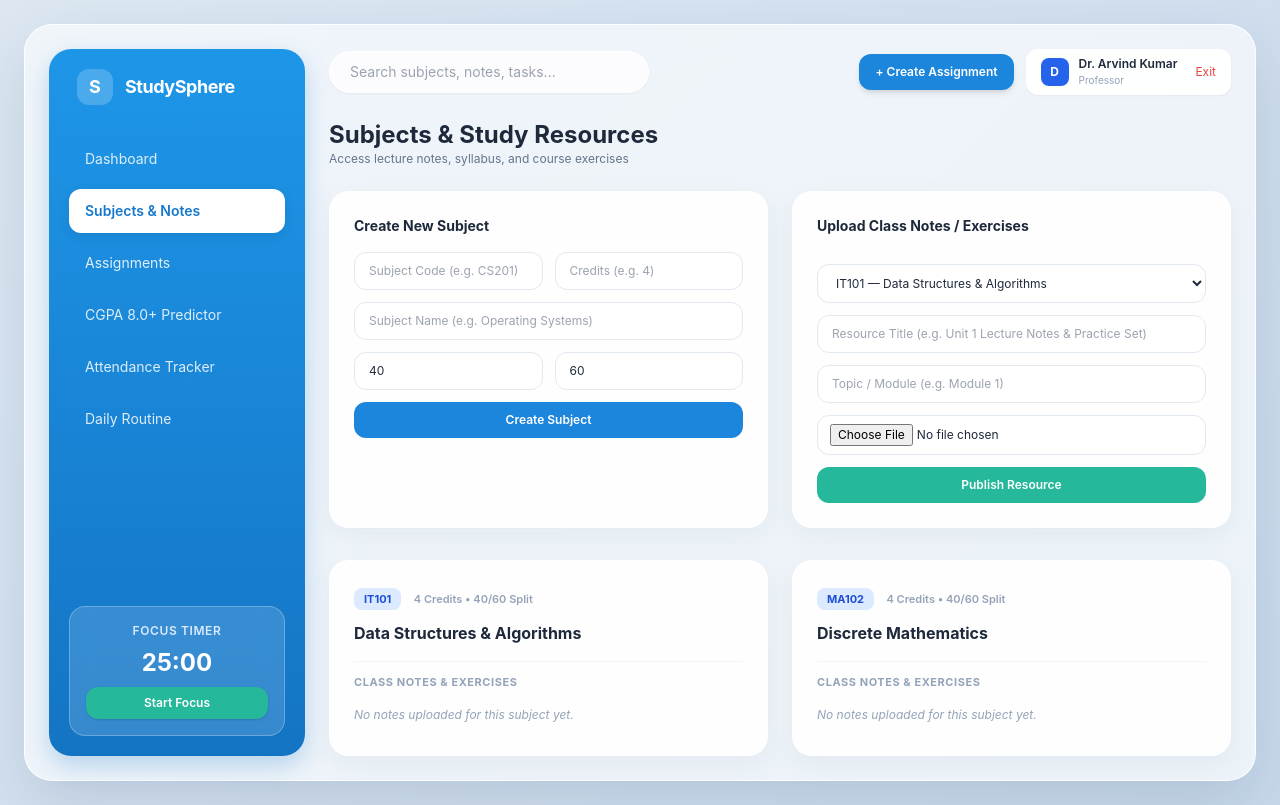
After one commit to pizzasslice/StudySphere, a Flask app: page /subjects in a window 1280 px wide. The commit adds this page. Run offline with Flask 3, Linux system fonts and the light colour scheme; a user stored in the database is signed in; some libraries are stand-ins or nearby versions.

Commit message:
Added Module A files to sailesh branch

```diff
--- a/app.py
+++ b/app.py
@@ -1,13 +1,16 @@
 import os
+from datetime import datetime
 from flask import Flask, render_template, request, redirect, url_for, flash
 from flask_login import LoginManager, login_user, logout_user, login_required, current_user
 from werkzeug.security import generate_password_hash, check_password_hash
+from werkzeug.utils import secure_filename
 from models import db, User, Subject, Enrolment, Assignment, Submission, Resource
 
 app = Flask(__name__)
 app.config['SECRET_KEY'] = 'studysphere-secret-2026'
 app.config['SQLALCHEMY_DATABASE_URI'] = 'sqlite:///studysphere.db'
-app.config['UPLOAD_FOLDER'] = 'static/uploads'
+app.config['UPLOAD_FOLDER'] = os.path.join('static', 'uploads')
+os.makedirs(app.config['UPLOAD_FOLDER'], exist_ok=True)
 
 db.init_app(app)
 login_manager = LoginManager(app)
@@ -16,6 +19,13 @@ login_manager.login_view = 'login'
 @login_manager.user_loader
 def load_user(user_id):
     return User.query.get(int(user_id))
+
+def save_uploaded_file(file_obj):
+    if file_obj and file_obj.filename:
+        clean_name = f"{int(datetime.utcnow().timestamp())}_{secure_filename(file_obj.filename)}"
+        file_obj.save(os.path.join(app.config['UPLOAD_FOLDER'], clean_name))
+        return clean_name
+    return None
 
 def seed_initial_data():
     if User.query.first():
@@ -37,6 +47,9 @@ def seed_initial_data():
 
     db.session.add(Enrolment(student_id=stud.id, subject_id=sub1.id, internal_marks=36, grade_point=9.0))
     db.session.add(Enrolment(student_id=stud.id, subject_id=sub2.id, internal_marks=32, grade_point=8.0))
+    db.session.add(Assignment(subject_id=sub1.id, title='Binary Search Tree Lab',
+                              instructions='Implement insertion, deletion, and inorder traversal in Python and upload your PDF report.',
+                              max_marks=50, deadline=datetime(2026, 11, 25, 23, 59)))
     db.session.commit()
 
 @app.route('/', methods=['GET', 'POST'])
@@ -52,28 +65,140 @@ def login():
 @app.route('/dashboard')
 @login_required
 def dashboard():
-    # Calculate dynamic CGPA from enrolments
+    if current_user.role == 'professor':
+        subjects = Subject.query.filter_by(professor_id=current_user.id).all()
+        sub_ids = [s.id for s in subjects]
+        assignments = Assignment.query.filter(Assignment.subject_id.in_(sub_ids)).all() if sub_ids else []
+        assign_ids = [a.id for a in assignments]
+        subs = Submission.query.filter(Submission.assignment_id.in_(assign_ids)).all() if assign_ids else []
+        pending_count = sum(1 for s in subs if s.status != 'Graded')
+        recent_subs = [(s, Assignment.query.get(s.assignment_id), User.query.get(s.student_id)) for s in subs[:5]]
+        return render_template('prof_dash.html', active_page='dashboard', subjects=subjects,
+                               assignments=assignments, pending_count=pending_count, recent_subs=recent_subs)
+
     enrolments = Enrolment.query.filter_by(student_id=current_user.id).all()
     total_credits = sum(Subject.query.get(e.subject_id).credits for e in enrolments) or 1
     weighted_pts = sum(e.grade_point * Subject.query.get(e.subject_id).credits for e in enrolments)
     current_cgpa = round(weighted_pts / total_credits, 2) if enrolments else 8.25
 
-    # Target CGPA Predictor math
     remaining_credits = 20
     req_sgpa = round(((current_user.target_cgpa * (total_credits + remaining_credits)) - weighted_pts) / remaining_credits, 2)
 
-    tasks = [
-        {'title': 'Binary Search Tree Lab', 'subject_name': 'Data Structures', 'progress': 75, 'status': 'In Progress', 'deadline': 'Nov 20'},
-        {'title': 'Graph Theory Problem Set', 'subject_name': 'Discrete Math', 'progress': 100, 'status': 'Submitted', 'deadline': 'Nov 18'}
-    ]
+    sub_ids = [e.subject_id for e in enrolments]
+    real_assigns = Assignment.query.filter(Assignment.subject_id.in_(sub_ids)).all() if sub_ids else []
+    tasks = []
+    for a in real_assigns[:4]:
+        sub_obj = Subject.query.get(a.subject_id)
+        submitted = Submission.query.filter_by(assignment_id=a.id, student_id=current_user.id).first()
+        tasks.append({
+            'title': a.title,
+            'subject_name': sub_obj.name,
+            'progress': 100 if submitted else 35,
+            'status': submitted.status if submitted else 'Pending',
+            'deadline': a.deadline.strftime('%b %d')
+        })
+
     history = [
-        {'icon': 'N', 'title': 'Unit 3 Lecture Notes', 'subtitle': 'Data Structures', 'meta': '2h ago'},
-        {'icon': 'G', 'title': 'Quiz 1 Graded: 18/20', 'subtitle': 'Discrete Math', 'meta': 'Yesterday'},
-        {'icon': 'A', 'title': 'Attendance Marked: Present', 'subtitle': 'IT101', 'meta': 'Nov 16'}
+        {'icon': 'N', 'title': 'Check Subjects & Notes', 'subtitle': 'Course Materials', 'meta': 'Live'},
+        {'icon': 'A', 'title': f'{len(real_assigns)} Active Tasks', 'subtitle': 'Assignments Tab', 'meta': 'Synced'}
     ]
     return render_template('student_dash.html', active_page='dashboard',
                            current_cgpa=current_cgpa, attendance_pct=88,
                            required_sgpa=max(0, req_sgpa), tasks=tasks, history=history)
+
+@app.route('/subjects', methods=['GET', 'POST'])
+@login_required
+def subjects():
+    if request.method == 'POST':
+        action = request.form.get('action')
+        if action == 'create_subject' and current_user.role == 'professor':
+            new_sub = Subject(
+                code=request.form['code'].upper(),
+                name=request.form['name'],
+                credits=int(request.form['credits']),
+                department=current_user.department,
+                internal_weight=int(request.form.get('internal_weight', 40)),
+                external_weight=int(request.form.get('external_weight', 60)),
+                professor_id=current_user.id
+            )
+            db.session.add(new_sub)
+            db.session.commit()
+        elif action == 'upload_note' and current_user.role == 'professor':
+            filename = save_uploaded_file(request.files.get('note_file'))
+            if filename:
+                db.session.add(Resource(
+                    subject_id=int(request.form['subject_id']),
+                    title=request.form['title'],
+                    topic=request.form.get('topic'),
+                    file_path=filename
+                ))
+                db.session.commit()
+        elif action == 'enrol' and current_user.role == 'student':
+            sub_id = int(request.form['subject_id'])
+            if not Enrolment.query.filter_by(student_id=current_user.id, subject_id=sub_id).first():
+                db.session.add(Enrolment(student_id=current_user.id, subject_id=sub_id))
+                db.session.commit()
+        return redirect(url_for('subjects'))
+
+    all_subjects = Subject.query.all()
+    resources = Resource.query.order_by(Resource.uploaded_at.desc()).all()
+    enrolled_ids = [e.subject_id for e in Enrolment.query.filter_by(student_id=current_user.id).all()]
+    return render_template('subjects.html', active_page='subjects', subjects=all_subjects,
+                           resources=resources, enrolled_ids=enrolled_ids)
+
+@app.route('/assignments', methods=['GET', 'POST'])
+@login_required
+def assignments():
+    if request.method == 'POST':
+        action = request.form.get('action')
+        if action == 'create_assignment' and current_user.role == 'professor':
+            ref_file = save_uploaded_file(request.files.get('ref_file'))
+            deadline_dt = datetime.strptime(request.form['deadline'], '%Y-%m-%dT%H:%M')
+            db.session.add(Assignment(
+                subject_id=int(request.form['subject_id']),
+                title=request.form['title'],
+                instructions=request.form['instructions'],
+                max_marks=int(request.form['max_marks']),
+                deadline=deadline_dt,
+                reference_file=ref_file
+            ))
+            db.session.commit()
+        elif action == 'submit_work' and current_user.role == 'student':
+            sub_file = save_uploaded_file(request.files.get('submission_file'))
+            assign_id = int(request.form['assignment_id'])
+            if sub_file:
+                existing = Submission.query.filter_by(assignment_id=assign_id, student_id=current_user.id).first()
+                if existing:
+                    existing.file_path = sub_file
+                    existing.submitted_at = datetime.utcnow()
+                    existing.status = 'Submitted'
+                else:
+                    db.session.add(Submission(assignment_id=assign_id, student_id=current_user.id, file_path=sub_file))
+                db.session.commit()
+        elif action == 'grade_sub' and current_user.role == 'professor':
+            sub_obj = Submission.query.get(int(request.form['submission_id']))
+            if sub_obj:
+                sub_obj.marks_awarded = float(request.form['marks'])
+                sub_obj.feedback = request.form.get('feedback', '')
+                sub_obj.status = 'Graded'
+                db.session.commit()
+        return redirect(url_for('assignments'))
+
+    subjects_list = Subject.query.all()
+    if current_user.role == 'student':
+        enrolled_ids = [e.subject_id for e in Enrolment.query.filter_by(student_id=current_user.id).all()]
+        assigns = Assignment.query.filter(Assignment.subject_id.in_(enrolled_ids)).all() if enrolled_ids else []
+    else:
+        assigns = Assignment.query.all()
+
+    assignment_rows = [(a, Subject.query.get(a.subject_id)) for a in assigns]
+    student_subs = {s.assignment_id: s for s in Submission.query.filter_by(student_id=current_user.id).all()}
+    all_subs = Submission.query.all()
+    user_map = {u.id: u for u in User.query.all()}
+
+    return render_template('assignments.html', active_page='assignments', subjects=subjects_list,
+                           assignment_rows=assignment_rows, student_subs=student_subs,
+                           all_subs=all_subs, user_map=user_map)
 
 @app.route('/logout')
 @login_required
--- a/templates/base.html
+++ b/templates/base.html
@@ -13,7 +13,7 @@
 
     <div class="app-shell w-full max-w-[1440px] min-h-[88vh] p-4 md:p-6 flex flex-col lg:flex-row gap-6">
 
-        <!-- LEFT BLUE SIDEBAR (Matches Template) -->
+        <!-- LEFT BLUE SIDEBAR -->
         <aside class="blue-sidebar w-full lg:w-64 p-5 text-white flex flex-col justify-between shrink-0">
             <div>
                 <!-- Brand Logo -->
@@ -27,10 +27,10 @@
                     <a href="{{ url_for('dashboard') }}" class="flex items-center gap-3 px-4 py-3 rounded-xl {{ 'nav-item-active' if active_page == 'dashboard' else 'text-white/85 hover:bg-white/10' }}">
                         <span>Dashboard</span>
                     </a>
-                    <a href="#subjects" class="flex items-center gap-3 px-4 py-3 rounded-xl text-white/85 hover:bg-white/10">
+                    <a href="{{ url_for('subjects') }}" class="flex items-center gap-3 px-4 py-3 rounded-xl {{ 'nav-item-active' if active_page == 'subjects' else 'text-white/85 hover:bg-white/10' }}">
                         <span>Subjects & Notes</span>
                     </a>
-                    <a href="#assignments" class="flex items-center gap-3 px-4 py-3 rounded-xl text-white/85 hover:bg-white/10">
+                    <a href="{{ url_for('assignments') }}" class="flex items-center gap-3 px-4 py-3 rounded-xl {{ 'nav-item-active' if active_page == 'assignments' else 'text-white/85 hover:bg-white/10' }}">
                         <span>Assignments</span>
                     </a>
                     <a href="#cgpa" class="flex items-center gap-3 px-4 py-3 rounded-xl text-white/85 hover:bg-white/10">
@@ -42,13 +42,10 @@
                     <a href="#routines" class="flex items-center gap-3 px-4 py-3 rounded-xl text-white/85 hover:bg-white/10">
                         <span>Daily Routine</span>
                     </a>
-                    <a href="#projects" class="flex items-center gap-3 px-4 py-3 rounded-xl text-white/85 hover:bg-white/10">
-                        <span>Group Projects</span>
-                    </a>
                 </nav>
             </div>
 
-            <!-- Bottom Sidebar Pomodoro Focus Widget (Replaces Upgrade Card) -->
+            <!-- Bottom Sidebar Pomodoro Focus Widget -->
             <div x-data="{ seconds: 1500, running: false, timer: null,
                 toggle() {
                     if (this.running) { clearInterval(this.timer); this.running = false; }
@@ -82,9 +79,9 @@
 
                 <!-- Right Action Button & User Profile Pill -->
                 <div class="flex items-center gap-3 ml-auto">
-                    <button onclick="document.getElementById('quickModal').classList.remove('hidden')" class="bg-[#1b86dc] hover:bg-[#1572be] text-white text-xs font-semibold px-4 py-2.5 rounded-xl shadow-md transition">
+                    <a href="{{ url_for('assignments') }}" class="bg-[#1b86dc] hover:bg-[#1572be] text-white text-xs font-semibold px-4 py-2.5 rounded-xl shadow-md transition">
                         {{ '+ Create Assignment' if current_user.role == 'professor' else '+ Submit Assignment' }}
-                    </button>
+                    </a>
 
                     <div class="bg-white/90 px-3.5 py-1.5 rounded-xl flex items-center gap-2.5 shadow-sm border border-white">
                         <div class="w-7 h-7 rounded-lg bg-blue-600 text-white flex items-center justify-center text-xs font-bold">
--- /dev/null
+++ b/templates/subjects.html
@@ -0,0 +1,100 @@
+{% extends "base.html" %}
+{% block content %}
+
+<div class="flex flex-wrap items-center justify-between gap-4 mb-6">
+    <div>
+        <h1 class="text-2xl font-bold text-slate-800">Subjects & Study Resources</h1>
+        <p class="text-xs text-slate-500">Access lecture notes, syllabus, and course exercises</p>
+    </div>
+</div>
+
+{% if current_user.role == 'professor' %}
+<!-- PROFESSOR CONTROLS: Create Subject & Upload Notes -->
+<div class="grid grid-cols-1 lg:grid-cols-2 gap-6 mb-8">
+    <div class="glass-card p-6">
+        <h2 class="font-bold text-slate-800 text-sm mb-4">Create New Subject</h2>
+        <form method="POST" action="{{ url_for('subjects') }}" class="space-y-3 text-xs">
+            <input type="hidden" name="action" value="create_subject">
+            <div class="grid grid-cols-2 gap-3">
+                <input type="text" name="code" placeholder="Subject Code (e.g. CS201)" required class="px-3.5 py-2.5 rounded-xl bg-white border border-slate-200">
+                <input type="number" name="credits" placeholder="Credits (e.g. 4)" required class="px-3.5 py-2.5 rounded-xl bg-white border border-slate-200">
+            </div>
+            <input type="text" name="name" placeholder="Subject Name (e.g. Operating Systems)" required class="w-full px-3.5 py-2.5 rounded-xl bg-white border border-slate-200">
+            <div class="grid grid-cols-2 gap-3">
+                <input type="number" name="internal_weight" value="40" placeholder="Internal % (40)" class="px-3.5 py-2.5 rounded-xl bg-white border border-slate-200">
+                <input type="number" name="external_weight" value="60" placeholder="External % (60)" class="px-3.5 py-2.5 rounded-xl bg-white border border-slate-200">
+            </div>
+            <button type="submit" class="w-full py-2.5 bg-[#1b86dc] text-white font-semibold rounded-xl hover:bg-[#1572be]">Create Subject</button>
+        </form>
+    </div>
+
+    <div class="glass-card p-6">
+        <h2 class="font-bold text-slate-800 text-sm mb-4">Upload Class Notes / Exercises</h2>
+        <form method="POST" action="{{ url_for('subjects') }}" enctype="multipart/form-data" class="space-y-3 text-xs">
+            <input type="hidden" name="action" value="upload_note">
+            <select name="subject_id" required class="w-full px-3.5 py-2.5 rounded-xl bg-white border border-slate-200">
+                {% for sub in subjects %}
+                <option value="{{ sub.id }}">{{ sub.code }} — {{ sub.name }}</option>
+                {% endfor %}
+            </select>
+            <input type="text" name="title" placeholder="Resource Title (e.g. Unit 1 Lecture Notes & Practice Set)" required class="w-full px-3.5 py-2.5 rounded-xl bg-white border border-slate-200">
+            <input type="text" name="topic" placeholder="Topic / Module (e.g. Module 1)" class="w-full px-3.5 py-2.5 rounded-xl bg-white border border-slate-200">
+            <input type="file" name="note_file" required class="w-full px-3 py-2 rounded-xl bg-white border border-slate-200">
+            <button type="submit" class="w-full py-2.5 bg-[#25b89a] text-white font-semibold rounded-xl hover:bg-[#1fa388]">Publish Resource</button>
+        </form>
+    </div>
+</div>
+{% endif %}
+
+<!-- SUBJECTS & NOTES GRID -->
+<div class="grid grid-cols-1 md:grid-cols-2 gap-6">
+    {% for sub in subjects %}
+    <div class="glass-card p-6 flex flex-col justify-between">
+        <div>
+            <div class="flex justify-between items-start mb-3">
+                <div>
+                    <span class="text-[11px] font-bold px-2.5 py-1 rounded-lg bg-blue-100 text-blue-700">{{ sub.code }}</span>
+                    <span class="text-[11px] font-semibold text-slate-400 ml-2">{{ sub.credits }} Credits • {{ sub.internal_weight }}/{{ sub.external_weight }} Split</span>
+                </div>
+                {% if current_user.role == 'student' %}
+                    {% if sub.id in enrolled_ids %}
+                    <span class="text-xs font-semibold text-emerald-600 bg-emerald-50 px-3 py-1 rounded-full">✓ Enrolled</span>
+                    {% else %}
+                    <form method="POST" action="{{ url_for('subjects') }}">
+                        <input type="hidden" name="action" value="enrol">
+                        <input type="hidden" name="subject_id" value="{{ sub.id }}">
+                        <button type="submit" class="text-xs font-semibold bg-[#1b86dc] text-white px-3 py-1 rounded-full hover:bg-[#1572be]">+ Enrol</button>
+                    </form>
+                    {% endif %}
+                {% endif %}
+            </div>
+
+            <h3 class="text-base font-bold text-slate-800 mb-4">{{ sub.name }}</h3>
+
+            <!-- Class Notes & Exercises List -->
+            <div class="space-y-2 border-t border-slate-100 pt-3">
+                <p class="text-[11px] font-bold uppercase tracking-wider text-slate-400">Class Notes & Exercises</p>
+                {% set sub_notes = resources | selectattr('subject_id', 'equalto', sub.id) | list %}
+                {% for note in sub_notes %}
+                <div class="flex items-center justify-between bg-slate-50/80 p-2.5 rounded-xl text-xs">
+                    <div>
+                        <p class="font-semibold text-slate-700">{{ note.title }}</p>
+                        <p class="text-[10px] text-slate-400">{{ note.topic or 'General' }} • {{ note.uploaded_at.strftime('%b %d') }}</p>
+                    </div>
+                    {% if current_user.role == 'professor' or sub.id in enrolled_ids %}
+                    <a href="{{ url_for('static', filename='uploads/' + note.file_path) }}" target="_blank" class="px-3 py-1.5 bg-white border border-slate-200 rounded-lg font-semibold text-blue-600 hover:bg-blue-50">
+                        Open / Download
+                    </a>
+                    {% else %}
+                    <span class="text-[10px] text-slate-400 italic">Enrol to view</span>
+                    {% endif %}
+                </div>
+                {% else %}
+                <p class="text-xs text-slate-400 italic py-2">No notes uploaded for this subject yet.</p>
+                {% endfor %}
+            </div>
+        </div>
+    </div>
+    {% endfor %}
+</div>
+{% endblock %}
```
Also changed, not shown: templates/assignments.html (added, +103 -0 lines), templates/prof_dash.html (added, +95 -0 lines).
